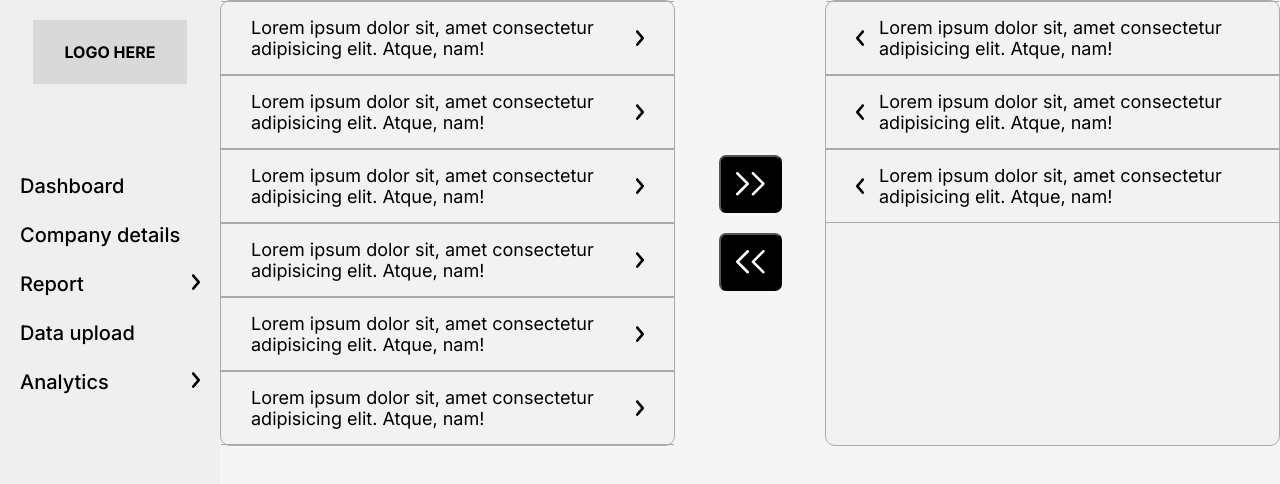
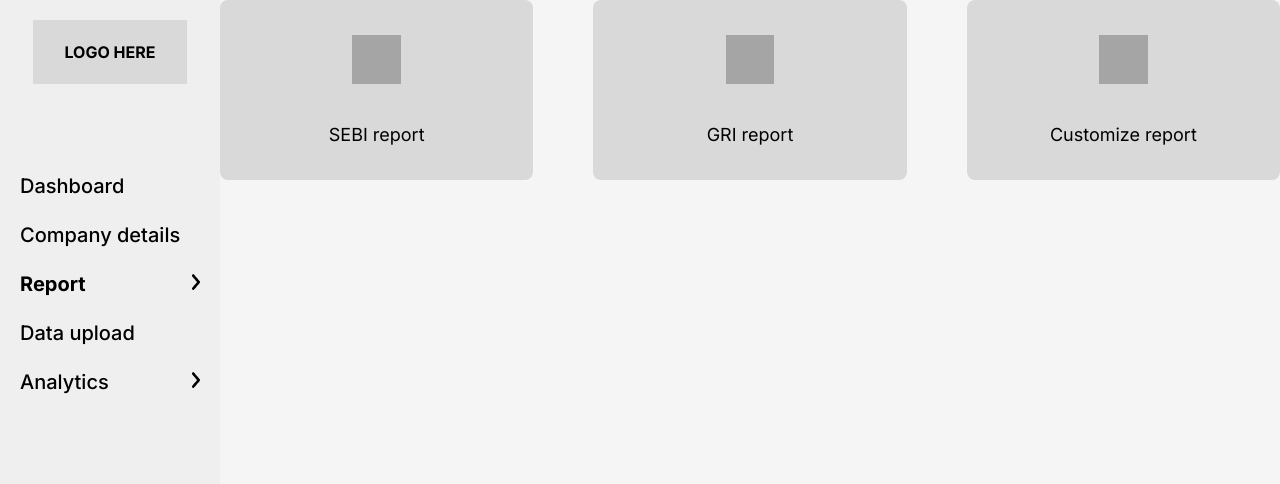
Before and after one commit to TT8-React/team-3, a React (Create React App) app: page /report in a window 1280 px wide. Shown: the top 484 px of the page. Built offline with nearby package versions, Linux system fonts and the light colour scheme.

Commit message:
add report page links

```diff
--- a/src/components/Modal/index.jsx
+++ b/src/components/Modal/index.jsx
@@ -7,11 +7,7 @@
 // icons
 import closeImage from '../../assets/images/icons/close.png';
 const Modal = ({ title, children, isOpen, close }) => {
-    if (!isOpen) {
-        return <></>
-    }
-
-    return createPortal(<Style>
+    return createPortal(<Style isOpen={isOpen}>
         <div className="modal_closer" onClick={close} />
         <div className="overlay">
             <div className="modal">
--- a/src/components/Modal/style.js
+++ b/src/components/Modal/style.js
@@ -1,6 +1,7 @@
 import styled from "styled-components";
 
 const Style = styled.div`
+    ${props => !props.isOpen ? "display:none;" : ""}
     .modal_closer , .overlay{
         position: fixed;
         top: 0;
--- a/src/components/Sidebar/index.jsx
+++ b/src/components/Sidebar/index.jsx
@@ -1,5 +1,6 @@
 import React from 'react'
 import { PATHS } from '../../routes'
+import CustomLink from '../CustomLink'
 import Logo from '../Logo'
 import SidebarCollapse from '../SidebarCollapse'
 import SidebarItem from './SidebarItem'
@@ -13,8 +14,8 @@
             </div>
             <SidebarItem linkTo={PATHS.DASHBOARD}>Dashboard</SidebarItem>
             <SidebarItem linkTo={PATHS.COMPANY_DETAILS}>Company details</SidebarItem>
-            <SidebarCollapse head="Report">
-                <SidebarItem inCollapse linkTo={PATHS.REPORT}>My Report</SidebarItem>
+            <SidebarCollapse head={<CustomLink to={PATHS.REPORT}>Report</CustomLink>}>
+                <SidebarItem inCollapse linkTo={PATHS.REPORT_VIEW_ALL_REPORTS}>My Report</SidebarItem>
             </SidebarCollapse>
             <SidebarItem linkTo={PATHS.DATA_UPLOAD}>Data upload</SidebarItem>
             <SidebarCollapse head="Analytics">
--- a/src/pages/CreateReport/index.jsx
+++ b/src/pages/CreateReport/index.jsx
@@ -1,4 +1,6 @@
 import React from 'react'
+// layout
+import dashboardLayout from '../../layouts/DashboardPages'
 
 const CreateReport = () => {
     return (
@@ -6,4 +8,4 @@
     )
 }
 
-export default CreateReport
+export default dashboardLayout(CreateReport)
--- a/src/pages/CustomizeReport/index.jsx
+++ b/src/pages/CustomizeReport/index.jsx
@@ -1,4 +1,6 @@
 import React from 'react'
+// layout
+import dashboardLayout from '../../layouts/DashboardPages'
 
 const CustomizeReport = () => {
     return (
@@ -6,4 +8,4 @@
     )
 }
 
-export default CustomizeReport
+export default dashboardLayout(CustomizeReport)
--- a/src/pages/GriReport/index.jsx
+++ b/src/pages/GriReport/index.jsx
@@ -1,4 +1,6 @@
 import React from 'react'
+// layout
+import dashboardLayout from '../../layouts/DashboardPages'
 
 const GriReport = () => {
     return (
@@ -6,4 +8,4 @@
     )
 }
 
-export default GriReport
+export default dashboardLayout(GriReport)
--- a/src/pages/MyReport/index.jsx
+++ b/src/pages/MyReport/index.jsx
@@ -1,4 +1,6 @@
 import React from 'react'
+// layout
+import dashboardLayout from '../../layouts/DashboardPages'
 
 const MyReport = () => {
     return (
@@ -6,4 +8,4 @@
     )
 }
 
-export default MyReport
+export default dashboardLayout(MyReport)
--- /dev/null
+++ b/src/pages/Report/components/ReportLink/index.jsx
@@ -0,0 +1,26 @@
+import React from 'react'
+import CustomLink from '../../../../components/CustomLink'
+import { H5 } from '../../../../components/Typography'
+import Style from './style'
+
+const ReportLink = ({ name, to, onClick }) => {
+    if (onClick) {
+        return (
+            <Style onClick={onClick}>
+                <div className="rectangle" />
+                <H5>{name}</H5>
+            </Style>
+        )
+    }
+
+    return (
+        <CustomLink to={to}>
+            <Style>
+                <div className="rectangle" />
+                <H5>{name}</H5>
+            </Style>
+        </CustomLink>
+    )
+}
+
+export default ReportLink
--- /dev/null
+++ b/src/pages/Report/components/ReportLink/style.js
@@ -0,0 +1,22 @@
+import styled from "styled-components";
+
+const Style = styled.div`
+    width: 100%;
+    background: ${props => props.theme.pallet.gray300};
+    border-radius: 8px;
+    padding: 35px;
+    display: flex;
+    flex-direction: column;
+    justify-content: center;
+    align-items: center;
+    cursor: pointer;
+
+    .rectangle{
+        width: 20%;
+        aspect-ratio: 1/1;
+        background: ${props => props.theme.pallet.gray200};
+        margin-bottom: 40px;
+    }
+`
+
+export default Style;
--- a/src/pages/Report/index.jsx
+++ b/src/pages/Report/index.jsx
@@ -1,14 +1,30 @@
-import React from 'react'
+import React, { useState } from 'react'
+import Modal from '../../components/Modal'
 // layout
 import dashboardLayout from '../../layouts/DashboardPages'
+import { PATHS } from '../../routes'
+import ReportLink from './components/ReportLink'
+import Style from './style'
 
-// components
-import TransferList from '../../components/TransferList'
 const Report = () => {
+  const [isModalOpen, setIsModalOpen] = useState(false);
+
   return (
-    <div>
-      <TransferList />
-    </div>
+    <>
+      <Modal
+        title={"Customize report"}
+        isOpen={isModalOpen}
+        close={() => setIsModalOpen(false)}>
+        Lorem ipsum dolor sit amet, consectetur adipisicing elit. Repellendus, doloribus?
+      </Modal>
+      <Style>
+        <div className="links">
+          <ReportLink name="SEBI report" to={PATHS.REPORT_SEBI} />
+          <ReportLink name="GRI report" to={PATHS.REPORT_GRI} />
+          <ReportLink name="Customize report" onClick={() => setIsModalOpen(true)} />
+        </div>
+      </Style>
+    </>
   )
 }
 
--- /dev/null
+++ b/src/pages/Report/style.js
@@ -0,0 +1,11 @@
+import styled from "styled-components";
+
+const Style = styled.div`
+    .links{
+        display: grid;
+        grid-template-columns: repeat(3 , 1fr);
+        gap: 60px;
+    }
+`
+
+export default Style;
--- a/src/pages/SebiReport/index.jsx
+++ b/src/pages/SebiReport/index.jsx
@@ -1,4 +1,6 @@
 import React from 'react'
+// layout
+import dashboardLayout from '../../layouts/DashboardPages'
 
 const SebiReport = () => {
     return (
@@ -6,4 +8,4 @@
     )
 }
 
-export default SebiReport
+export default dashboardLayout(SebiReport)
```
